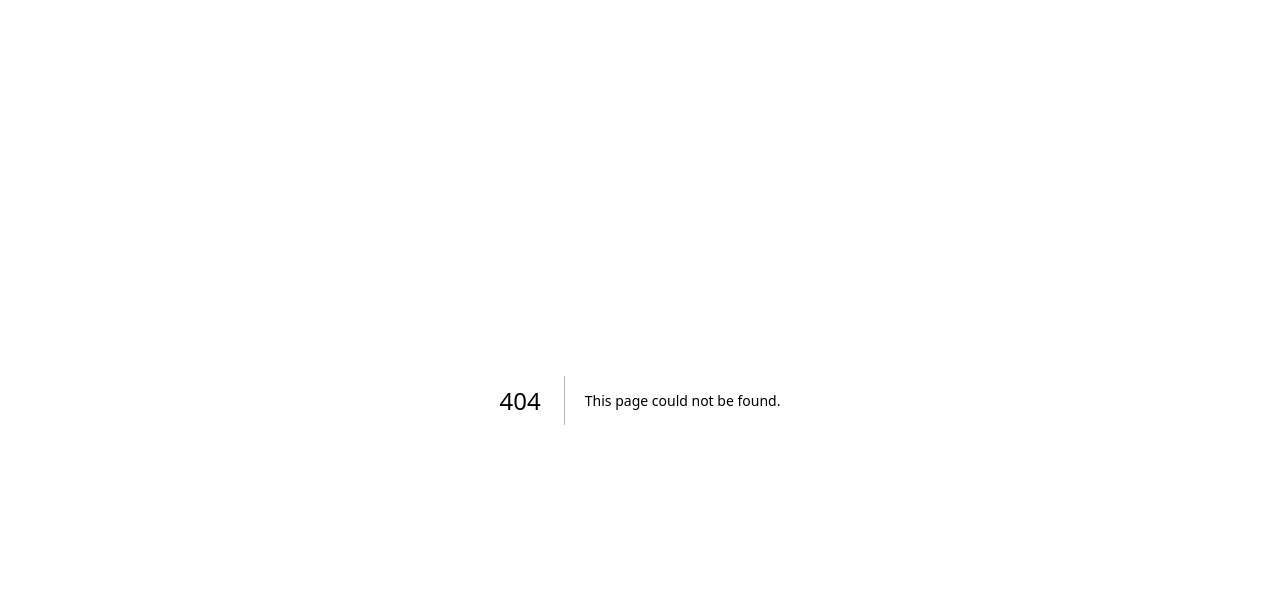
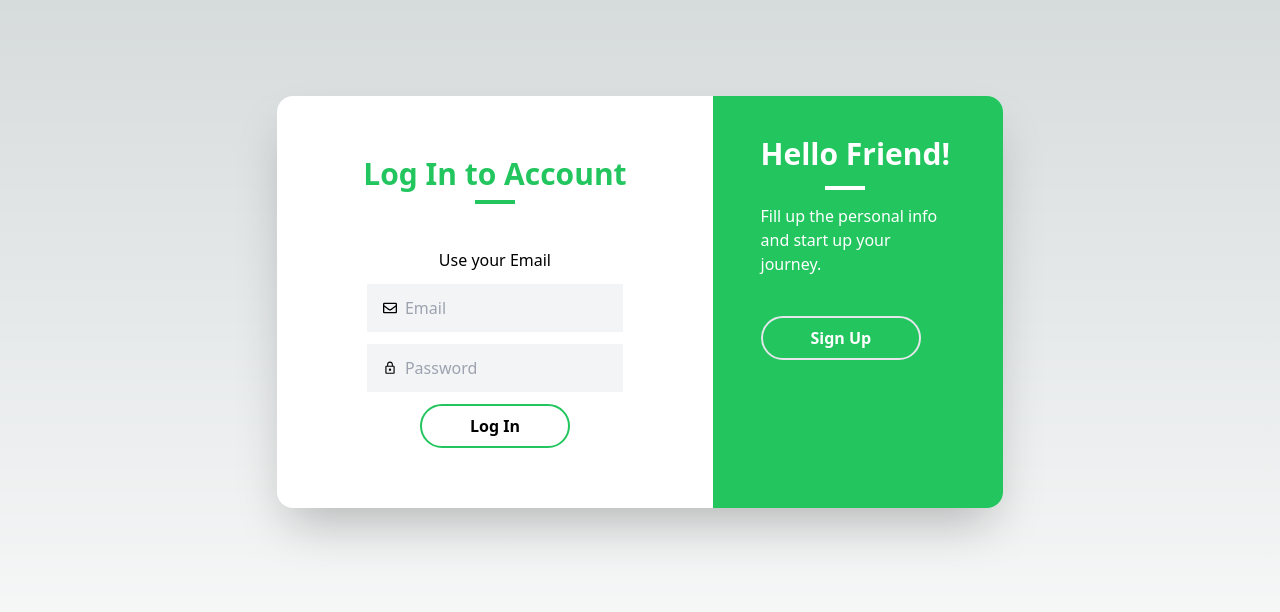
Before and after one commit to anjalikumari930/gifapp, a Next.js app: page /login in a window 1280 px wide. Before the commit this address had no page. Shown: the top 612 px of the page. Built offline with nearby package versions, Linux system fonts and the light colour scheme.

Commit message:
login page added in the pages folder

```diff
--- /dev/null
+++ b/src/pages/login.tsx
@@ -0,0 +1,105 @@
+import Image from 'next/image';
+import { FaRegEnvelope } from 'react-icons/fa';
+import { MdLockOutline } from 'react-icons/md';
+import '../app/globals.css';
+import Head from 'next/head';
+import Link from 'next/link';
+import { useState } from 'react';
+//import { getAuth, signInWithEmailAndPassword } from 'firebase/auth';
+import { auth,signInWithEmailAndPassword } from '../firebase';
+import { useRouter } from 'next/router';
+
+export default function Login() {
+  const [email, setEmail] = useState('');
+  const [password, setPassword] = useState('');
+  const [error, setError] = useState<string | null>(null);
+  const router = useRouter();
+
+  const handleLogin = async () => {
+    setError(null);
+
+    // Perform form validation
+    if (!email || !password) {
+      setError('Email and password are required.');
+      return;
+    }
+
+
+    try {
+      // Call the signInWithEmailAndPassword function
+      await signInWithEmailAndPassword(auth, email, password);
+
+      // If successful, redirect to the search route
+      router.push('/search');
+    } catch (error) {
+      // Handle error, you can show an error message to the user
+      setError('Invalid email or password. Please try again.');
+      console.error('Error during login:', error);
+    }
+  };
+
+  return (
+    <main className="flex min-h-screen flex-col items-center justify-between p-4 md:p-24">
+      <Head>
+        <title>Login page</title>
+        <link rel="stylesheet" href="/favicon.ico" />
+      </Head>
+
+      <div className="bg-white rounded-2xl shadow-2xl flex flex-col md:flex-row w-full md:w-2/3 max-w-4xl">
+        <div className="w-full md:w-3/5 p-4 md:p-5">
+          <div className="py-6 md:py-10">
+            <div className="flex flex-col items-center">
+              <h2 className="text-xl md:text-3xl font-bold text-green-500 mb-2">Log In to Account</h2>
+              <div className="border-2 w-6 md:w-10 border-green-500 inline-block mb-2"></div>
+            </div>
+
+            <div className="flex flex-col items-center mt-4 md:mt-6">
+              <p className="text-grey-400 my-2 md:my-3 items-center">Use your Email</p>
+              <div className="bg-gray-100 w-full md:w-64 p-2 flex items-center">
+                <FaRegEnvelope className="bg-gray-100 m-2" />
+                <input
+                  type="email"
+                  name="email"
+                  placeholder="Email"
+                  className="bg-gray-100 outline-none text-black w-full"
+                  onChange={(e) => setEmail(e.target.value)}
+                />
+              </div>
+
+              <div className="bg-gray-100 w-full md:w-64 p-2 flex items-center mt-3">
+                <MdLockOutline className="bg-gray-100 m-2" />
+                <input
+                  type="password"
+                  name="password"
+                  placeholder="Password"
+                  className="bg-gray-100 outline-none text-black w-full"
+                  onChange={(e) => setPassword(e.target.value)}
+                />
+              </div>
+
+              <div
+                className="border-2 text-black border-green-500 rounded-full px-6 md:px-12 py-2 inline-block font-semibold hover:bg-green-500 hover:text-black mt-3 cursor-pointer"
+                onClick={handleLogin}
+              >
+                Log In
+              </div>
+
+              {error && (
+                <div className="text-red-500 mt-2">{error}</div>
+              )}
+            </div>
+          </div>
+        </div>
+
+        <div className="w-full md:w-2/5 bg-green-500 text-white rounded-tr-2xl rounded-br-2xl md:py-10 px-4 md:px-12">
+          <h2 className="text-xl md:text-3xl font-bold mb-2">Hello Friend!</h2>
+          <div className="border-2 w-6 md:w-10 border-white inline-block mb-2 md:ml-16"></div>
+          <p className="mb-6 md:mb-10">Fill up the personal info and start up your journey.</p>
+          <Link href="/signup">
+            <div className="border-2 rounded-full px-6 md:px-12 py-2 inline-block font-semibold hover:bg-white hover:text-green-500 cursor-pointer">Sign Up</div>
+          </Link>
+        </div>
+      </div>
+    </main>
+  );
+}
```
